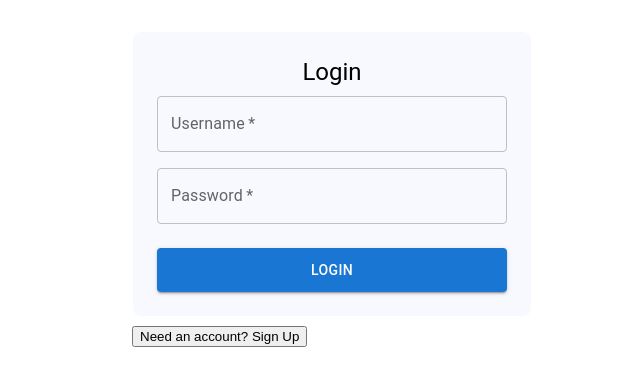
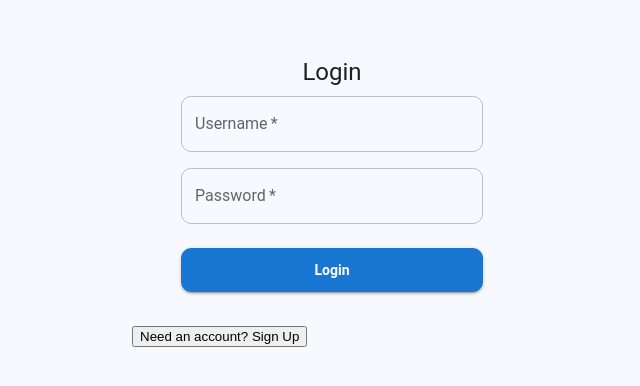
Before and after one commit to anishsarum/nexus, a React (Create React App) app in the folder frontend/: page / in a window 1280 px wide. Shown: the top 386 px of the page, without its empty margins (308-948 px from the left). Built offline with nearby package versions, Linux system fonts and the light colour scheme.

Commit message:
feat: Add theme configuration for Material UI components

```diff
--- a/frontend/src/index.js
+++ b/frontend/src/index.js
@@ -1,4 +1,13 @@
+import React from 'react';
 import ReactDOM from 'react-dom/client';
 import App from './App';
+import { ThemeProvider, CssBaseline } from '@mui/material';
+import theme from './theme';
+
 const root = ReactDOM.createRoot(document.getElementById('root'));
-root.render(<App />);
+root.render(
+	<ThemeProvider theme={theme}>
+		<CssBaseline />
+		<App />
+	</ThemeProvider>
+);
--- /dev/null
+++ b/frontend/src/theme.js
@@ -0,0 +1,50 @@
+import { createTheme } from '@mui/material/styles';
+
+const theme = createTheme({
+  palette: {
+    primary: {
+      main: '#1976d2', // Material UI blue
+      contrastText: '#fff',
+    },
+    secondary: {
+      main: '#1565c0', // darker blue
+      contrastText: '#fff',
+    },
+    background: {
+      default: '#f8f8ff', // very light blue/white
+      paper: '#fff',
+    },
+  },
+  typography: {
+    fontFamily: 'Roboto, Arial, sans-serif',
+    h4: {
+      fontWeight: 700,
+      letterSpacing: '0.02em',
+    },
+    h6: {
+      fontWeight: 600,
+    },
+  },
+  shape: {
+    borderRadius: 10,
+  },
+  components: {
+    MuiCard: {
+      styleOverrides: {
+        root: {
+          boxShadow: '0 2px 12px rgba(25, 118, 210, 0.08)',
+        },
+      },
+    },
+    MuiButton: {
+      styleOverrides: {
+        root: {
+          textTransform: 'none',
+          fontWeight: 600,
+        },
+      },
+    },
+  },
+});
+
+export default theme;
```
